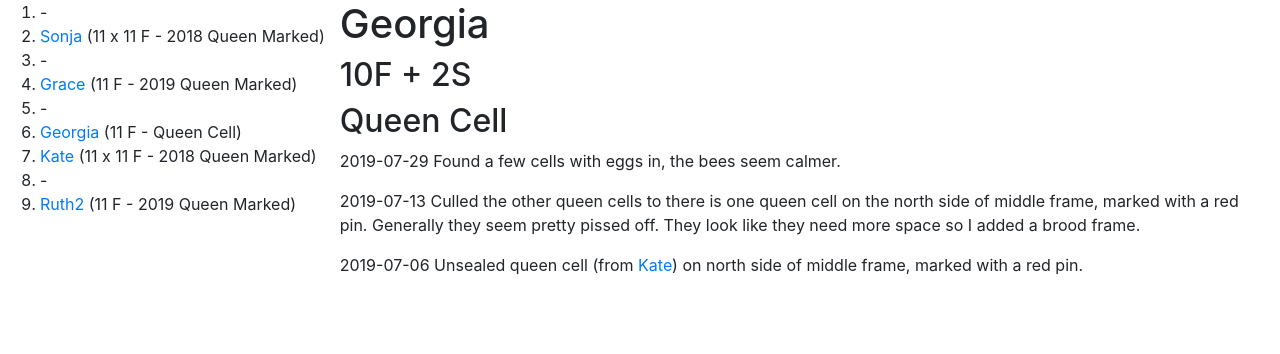
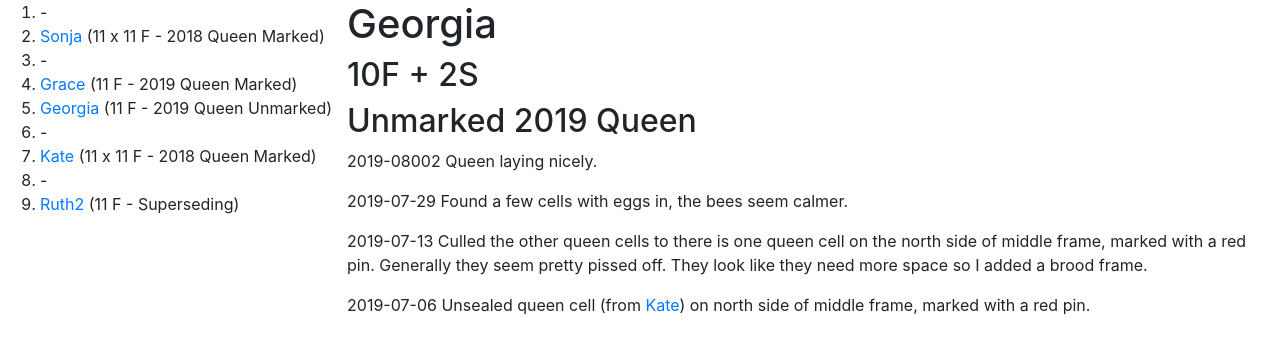
Before and after one commit to joejcollins/rhapsody-angel, a Jekyll site: the page built from queens/georgia.md, in a window 1280 px wide. Shown: the top 354 px of the page. Built offline with Jekyll 4.4.1, drawn with Linux system fonts in a browser that asks for light colours; our own code applies the rules of GitHub Pages for plain Markdown files.

Commit message:
Yesterday's inspection

```diff
--- a/_includes/apiary.md
+++ b/_includes/apiary.md
@@ -2,8 +2,8 @@
 1. [Sonja]({{ site.baseurl }}/queens/sonja/) (11 x 11 F - 2018 Queen Marked)
 1. -
 1. [Grace]({{ site.baseurl }}/queens/grace/) (11 F - 2019 Queen Marked)
+1. [Georgia]({{ site.baseurl }}/queens/georgia/) (11 F - 2019 Queen Unmarked)
 1. -
-1. [Georgia]({{ site.baseurl }}/queens/georgia/) (11 F - Queen Cell)
 1. [Kate]({{ site.baseurl }}/queens/kate/) (11 x 11 F - 2018 Queen Marked)
 1. -
-1. [Ruth2]({{ site.baseurl }}/queens/ruth2/) (11 F - 2019 Queen Marked)
+1. [Ruth2]({{ site.baseurl }}/queens/ruth2/) (11 F - Superseding)
--- a/queens/georgia.md
+++ b/queens/georgia.md
@@ -1,6 +1,8 @@
 # Georgia
 ## 10F + 2S
-## Queen Cell
+## Unmarked 2019 Queen
+
+2019-08002 Queen laying nicely.
 
 2019-07-29 Found a few cells with eggs in, the bees seem calmer.
 
```
